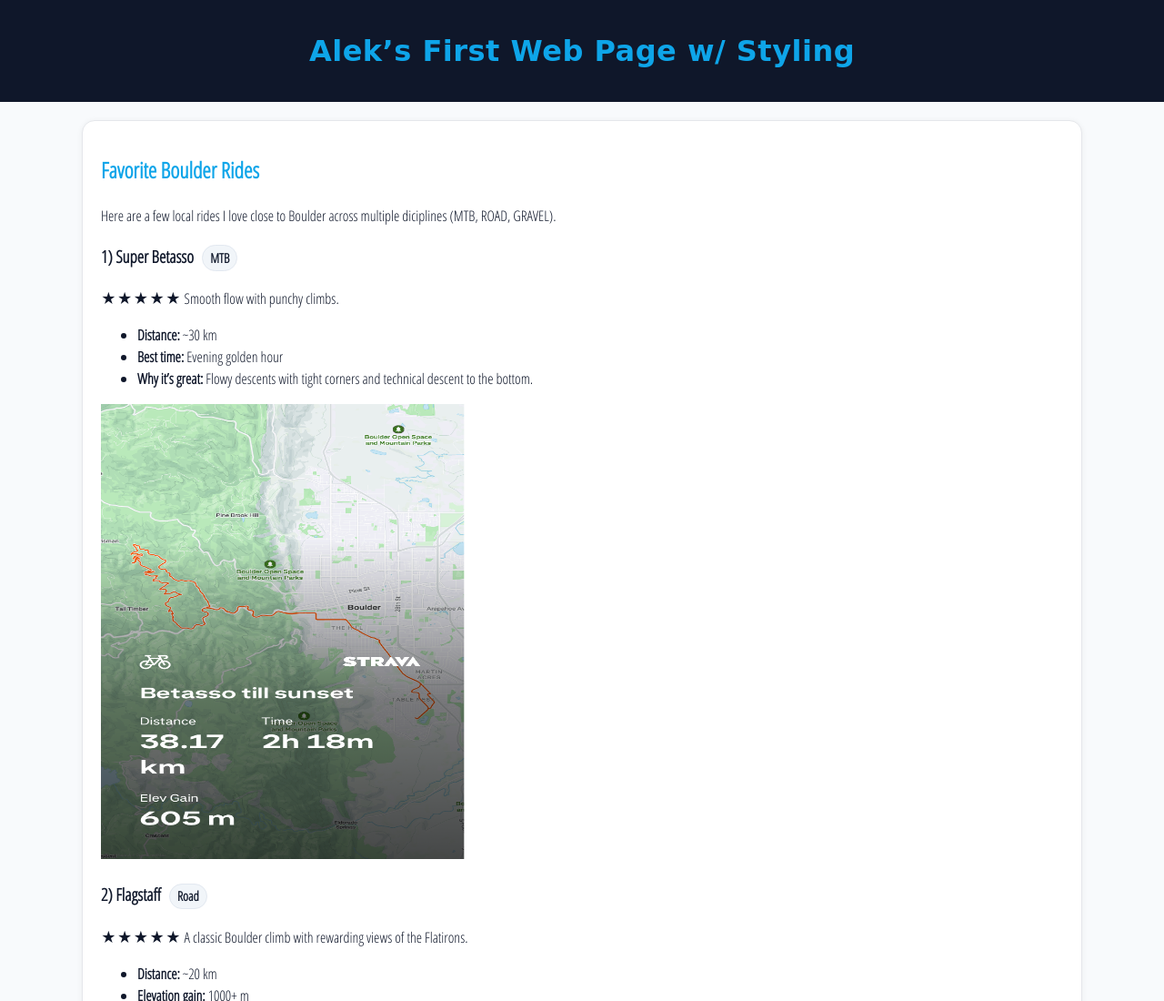
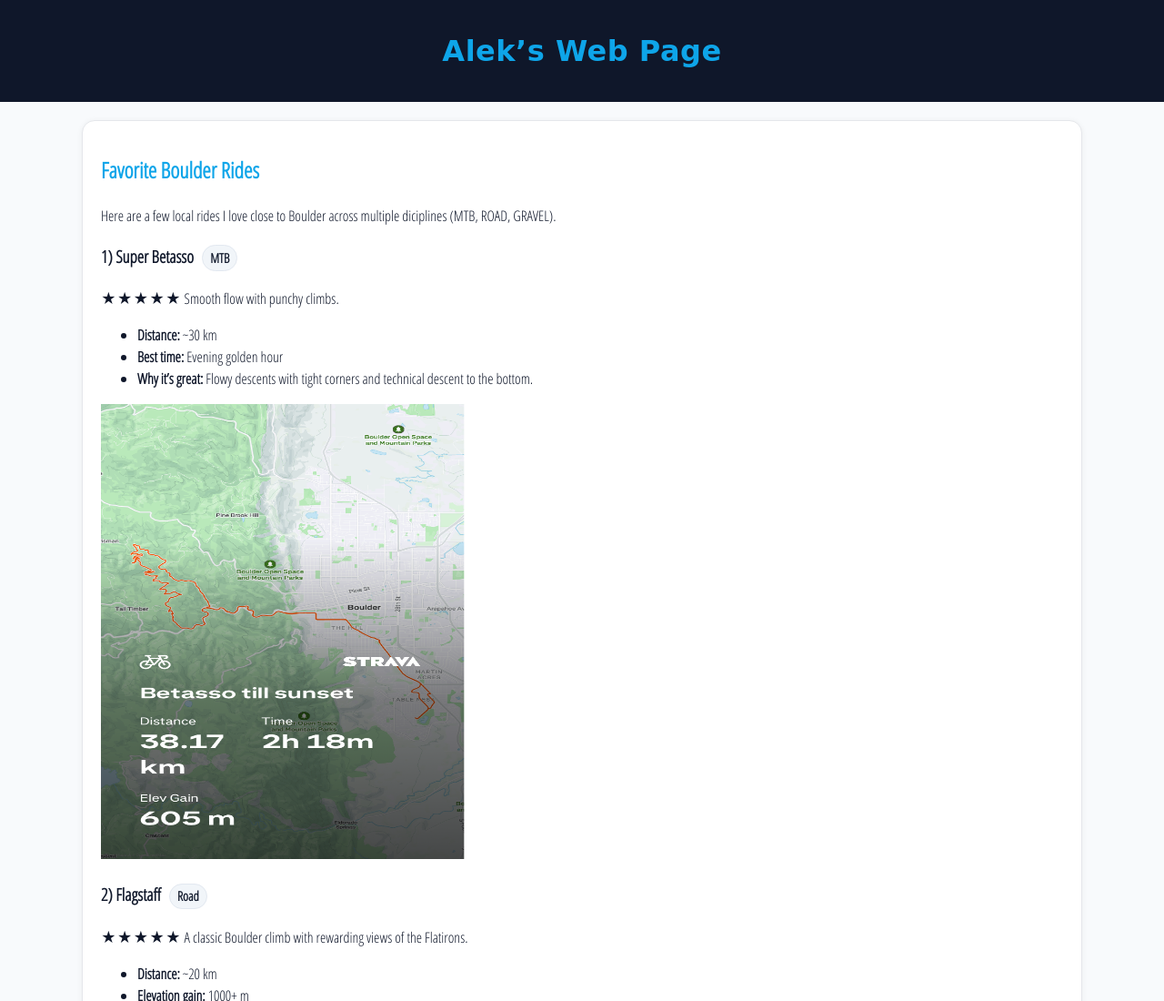
Before and after one commit to alekfs/Universal-Design-for-Digital-Media, a plain HTML site: page Assignment6/index.html in a window 1280 px wide. Shown: the top 1100 px of the page at 91% size. Drawn offline with Linux system fonts and the light colour scheme; files that its build step writes are made by us from their sources; a web font is replaced by a local one.

Commit message:
Assignment 6 7 Titles
Changing headers of web pages

```diff
--- a/Assignment6/index.html
+++ b/Assignment6/index.html
@@ -16,7 +16,7 @@
     make sure you include it above your HTML code -->
   <body>
     <header>
-        <h1>Alek’s First Web Page w/ Styling </h1>
+        <h1>Alek’s Web Page</h1>
     </header>
 
       <main>
```
Also changed, not shown: Assignment7/index.html (+1 -1 lines).
